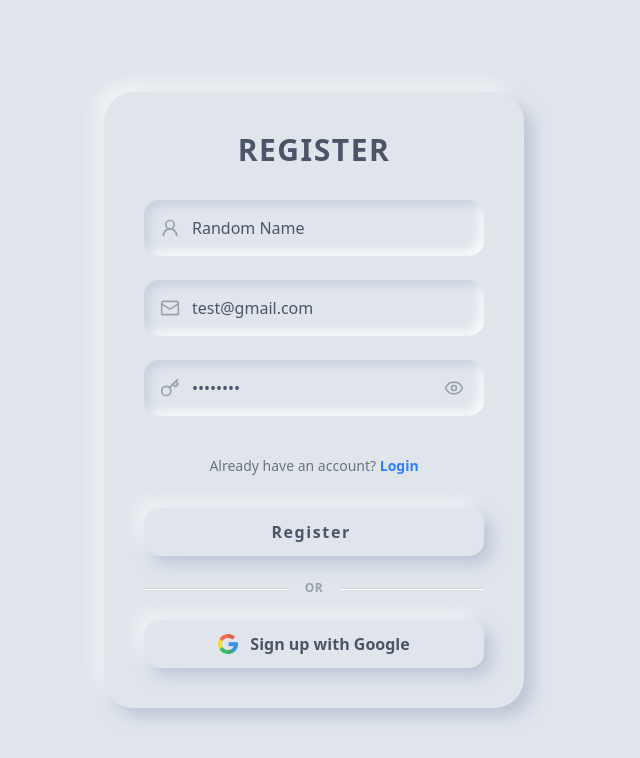
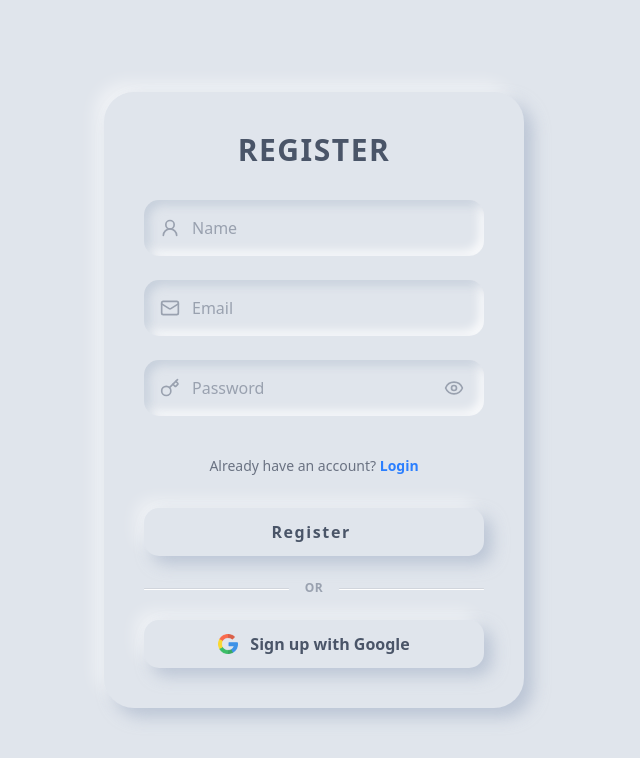
Before and after one commit to ankit-raj12/Nexora., a Next.js app in the folder Nexora/: page /register in a window 1280 px wide. Shown: the top 758 px of the page, without its empty margins (326-966 px from the left). Built offline with nearby package versions, Linux system fonts and the light colour scheme; no server answers.

Commit message:
Removed inital values at login and register

```diff
--- a/Nexora/src/app/login/page.tsx
+++ b/Nexora/src/app/login/page.tsx
@@ -9,8 +9,8 @@
 import { useRouter } from "next/navigation";
 
 const Login = () => {
-  const [email, setEmail] = useState("ankit@gmail.com");
-  const [password, setPassword] = useState("123456");
+  const [email, setEmail] = useState("");
+  const [password, setPassword] = useState("");
   const [visible, setVisible] = useState(false);
   const [isLoading, setIsLoading] = useState(false);
   const [error, setError] = useState("");
--- a/Nexora/src/app/register/page.tsx
+++ b/Nexora/src/app/register/page.tsx
@@ -9,9 +9,9 @@
 import { useRouter } from "next/navigation";
 
 const Page = () => {
-  const [name, setName] = useState("Random Name");
-  const [email, setEmail] = useState("test@gmail.com");
-  const [password, setPassword] = useState("12345678");
+  const [name, setName] = useState("");
+  const [email, setEmail] = useState("");
+  const [password, setPassword] = useState("");
   const [visible, setVisible] = useState(false);
   const [isLoading, setIsLoading] = useState(false);
   const [error, setError] = useState("");
```
